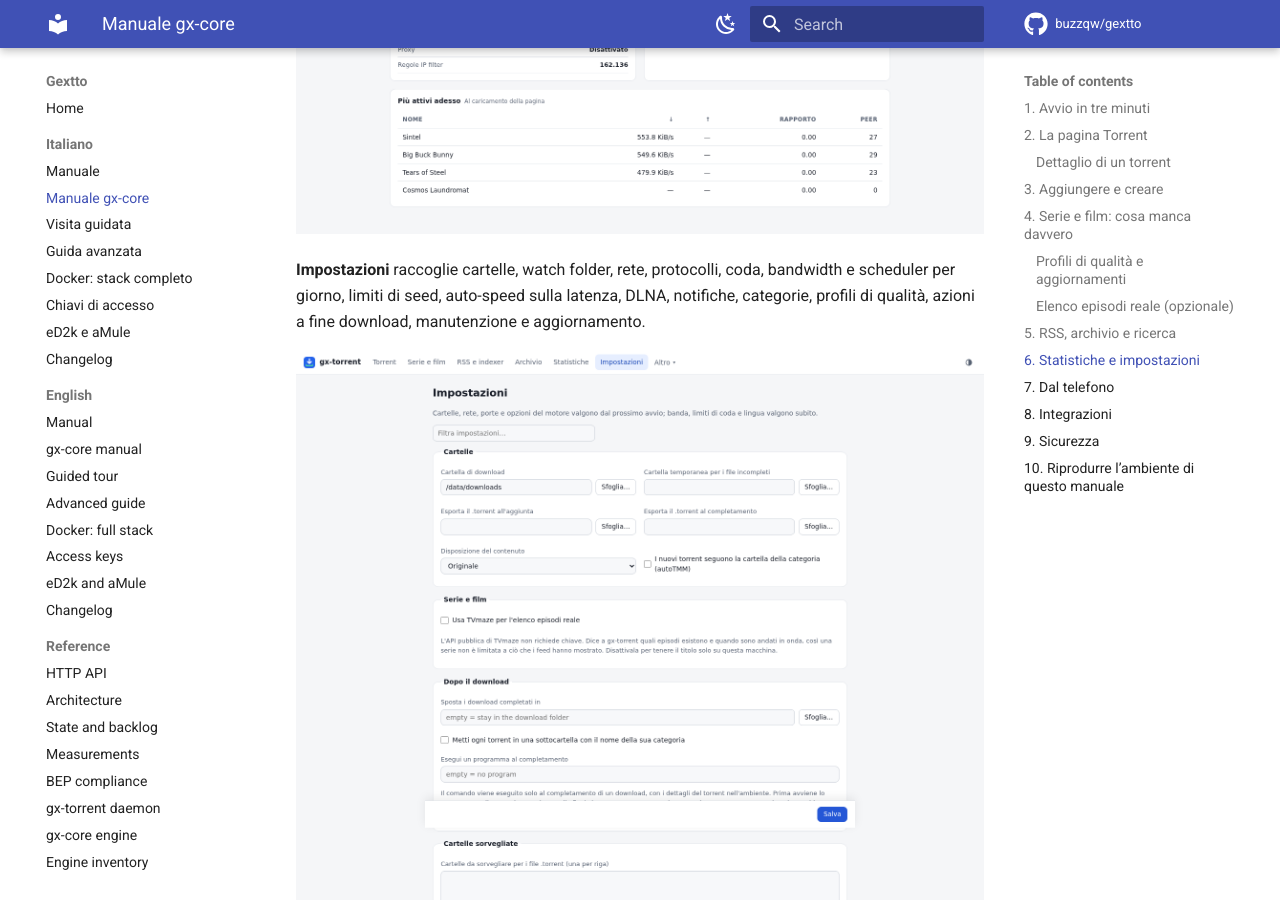
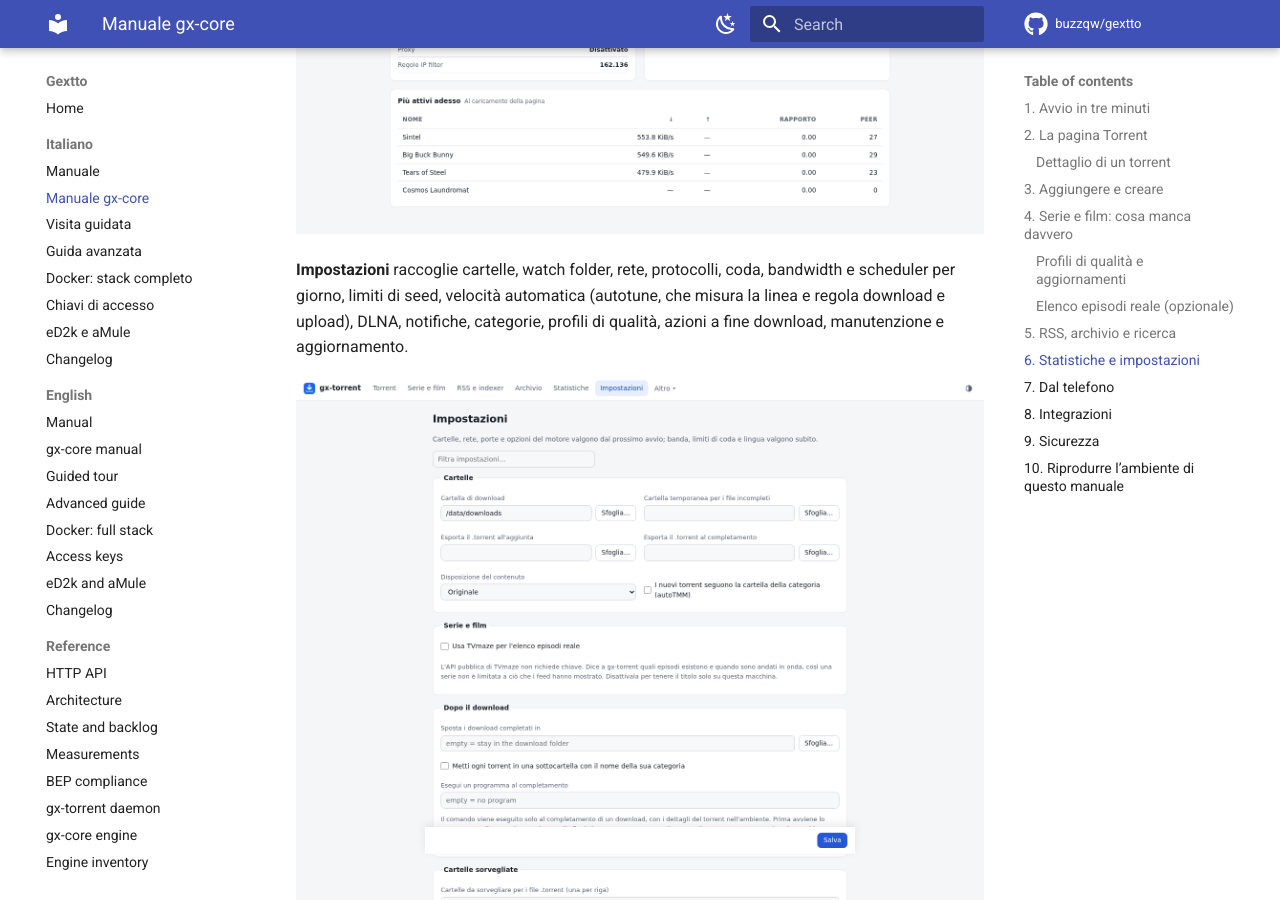
Before and after one commit to buzzqw/gextto, an MkDocs documentation site: the page built from docs/GXCORE-MANUAL.it.md, in a window 1280 px wide and 900 px high, scrolled down 8094 px. Built offline with MkDocs 1.6.1 and Material for MkDocs 9.7.7, drawn with Linux system fonts in a browser that asks for light colours; comment, search, counter and statistics services are not loaded.

Commit message:
docs: call the standalone autotune automatic speed in the gx-core manual

```diff
--- a/docs/GXCORE-MANUAL.it.md
+++ b/docs/GXCORE-MANUAL.it.md
@@ -134,9 +134,10 @@ sempre, disco e cache, rete, coda e torrent più attivi.
 ![Statistiche](screenshots/gx-core/it/stats.png)
 
 **Impostazioni** raccoglie cartelle, watch folder, rete, protocolli, coda,
-bandwidth e scheduler per giorno, limiti di seed, auto-speed sulla latenza,
-DLNA, notifiche, categorie, profili di qualità, azioni a fine download,
-manutenzione e aggiornamento.
+bandwidth e scheduler per giorno, limiti di seed, velocità automatica
+(autotune, che misura la linea e regola download e upload), DLNA, notifiche,
+categorie, profili di qualità, azioni a fine download, manutenzione e
+aggiornamento.
 
 ![Impostazioni](screenshots/gx-core/it/settings.png)
 
```
Also changed, not shown: docs/GXCORE-MANUAL.en.md (+2 -1 lines), docs/gx-core.md (+1 -1 lines).
